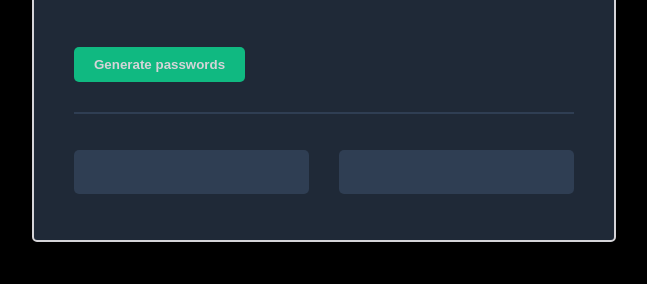
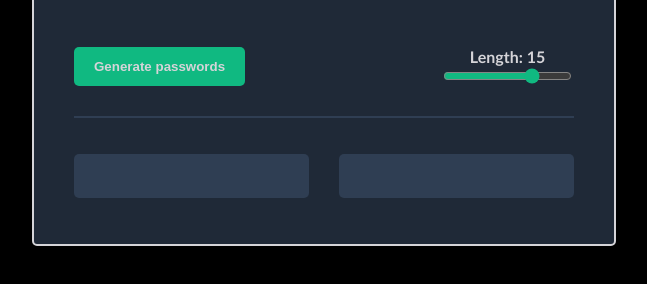
Before and after one commit to MCallaghan86/Scrimba-Projects, a plain HTML site: page password-generator/index.html in a window 1280 px wide. Shown: the part 196-480 px from the top of the page, without its empty margins (316-963 px from the left). Drawn offline with Linux system fonts and the light colour scheme.

Commit message:
Finished the password length slider

```diff
--- a/password-generator/index.css
+++ b/password-generator/index.css
@@ -74,6 +74,20 @@ div {
     gap: 30px;
 
 }
+#password-generator {
+    display:flex;
+    justify-content: space-between;
+
+}
+#pass-options{
+    display: flex;
+    flex-direction: column;
+    text-align: center;
+}
+
+#length-slider {
+    accent-color: #10B981;
+}
 
 p {
     background-color: #2F3E53;
--- a/password-generator/index.html
+++ b/password-generator/index.html
@@ -16,7 +16,13 @@
                 <span>random password<span>
             </h1>
             <h3>Never use an insecure password again.</h3>
-            <button id="pass-btn" onclick="generatePasswords()">Generate passwords</button>
+            <div id="password-generator">
+                <button id="pass-btn" onclick="generatePasswords()">Generate passwords</button>
+                <div id="pass-options">
+                    <label for="password-length" id="length-label">Length: 15</label>
+                    <input type="range" id="length-slider" min="10" max="17" value="15" step="1">
+                </div>
+            </div>
         </div>
         <div id="password-container">
             <p class="password-el"></p>
--- a/password-generator/index.js
+++ b/password-generator/index.js
@@ -9,13 +9,20 @@ const characters =["A","B","C","D","E","F","G","H","I",
     "<",">",".","?","/"];
 
 let passwordEls = document.querySelectorAll(".password-el")
-let passwordLength = 15
+
+
+
+let lengthSlider = document.getElementById("length-slider")
+let textlength = document.getElementById("length-label")
+
 document.getElementById("theme-select").addEventListener("change", changeTheme)
+document.getElementById("length-slider").addEventListener("input", setLengthText)
+setLengthText()
 
 function generatePasswords() {
     for (let j=0; j<passwordEls.length; j++) {
         let password = ""
-    for (let i=0; i<passwordLength; i++) {
+    for (let i=0; i<parseInt(lengthSlider.value); i++) {
         password += getRandomChar()
         }
         passwordEls[j].textContent = password
@@ -30,3 +37,6 @@ function getRandomChar() {
 function changeTheme(event){
     document.body.setAttribute("data-theme", event.target.value)
 }
+function setLengthText() {
+    textlength.textContent = "Length: "  + lengthSlider.value
+}
```
